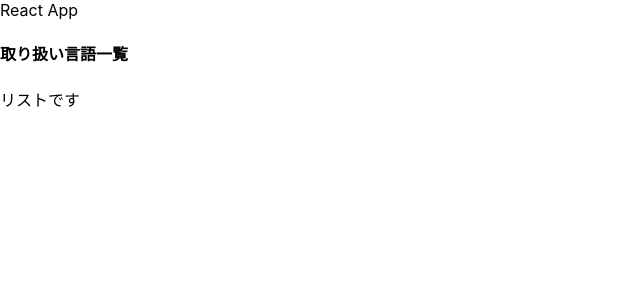
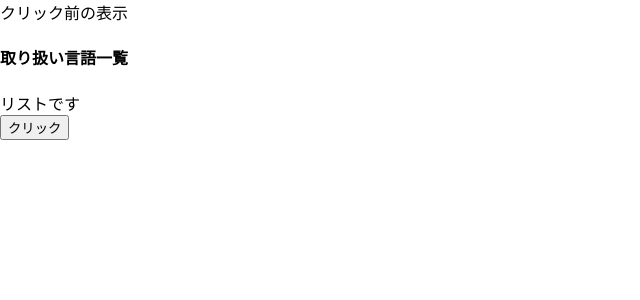
Before and after one commit to 04myls/04myls-react-app02, a React (Create React App) app: page / in a window 1280 px wide. Shown: the top 300 px of the page, without its empty margins (0-640 px from the left). Built offline with nearby package versions, Linux system fonts and the light colour scheme.

Commit message:
stateの利用

```diff
--- a/src/App.js
+++ b/src/App.js
@@ -1,10 +1,17 @@
+import { useState } from "react";
 import { List } from "./List";
 
 function App() {
+  const [description, setDescription] = useState("クリック前の表示");
+
+  const changeDescription = () => {
+    setDescription("クリック後の表示");
+  };
   return (
     <div>
-      React App
+      {description}
       <List title="取り扱い言語一覧" />
+      <button onClick={changeDescription}>クリック</button>
     </div>
   );
 }
```
